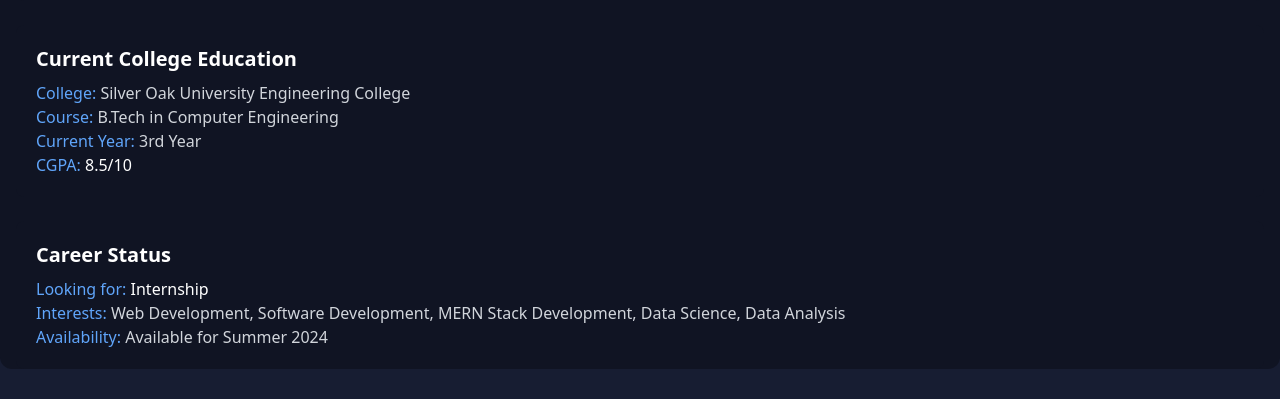
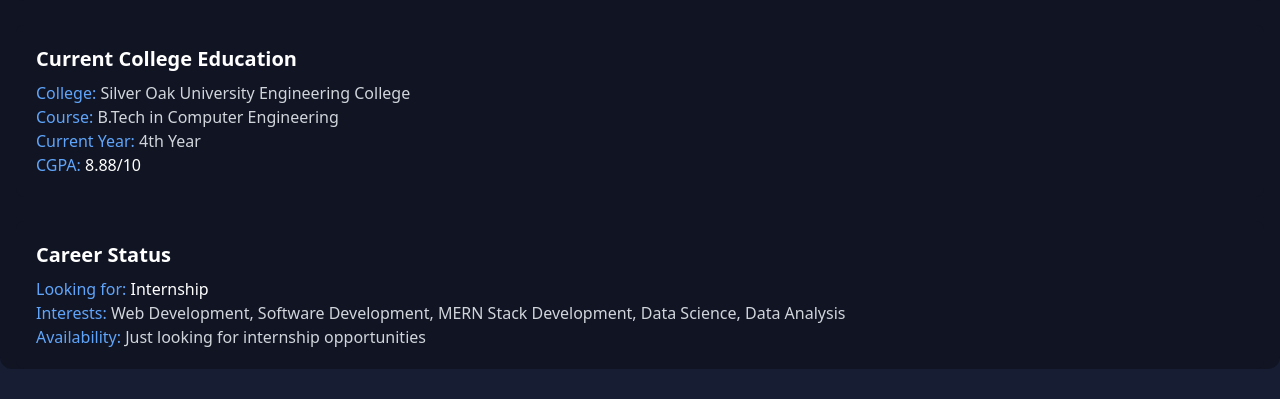
Before and after one commit to carry2on/Portfolio-Manank, a React (Vite) app: page / in a window 1280 px wide. Shown: the part 1380-1779 px from the top of the page. Built offline with nearby package versions, Linux system fonts and the light colour scheme.

Commit message:
udate according to the 2025 marks

```diff
--- a/src/Components/EducationSection/EducationSection.jsx
+++ b/src/Components/EducationSection/EducationSection.jsx
@@ -22,13 +22,13 @@
     currentCollege: {
       name: "Silver Oak University Engineering College",
       course: "B.Tech in Computer Engineering",
-      currentYear: "3rd Year",
-      cgpa: "8.5/10",
+      currentYear: "4th Year",
+      cgpa: "8.88/10",
     },
     careerStatus: {
       lookingFor: "Internship",
       interests: "Web Development, Software Development, MERN Stack Development, Data Science, Data Analysis",
-      availability: "Available for Summer 2024",
+      availability: "Just looking for internship opportunities",
     },
   }
 
```
